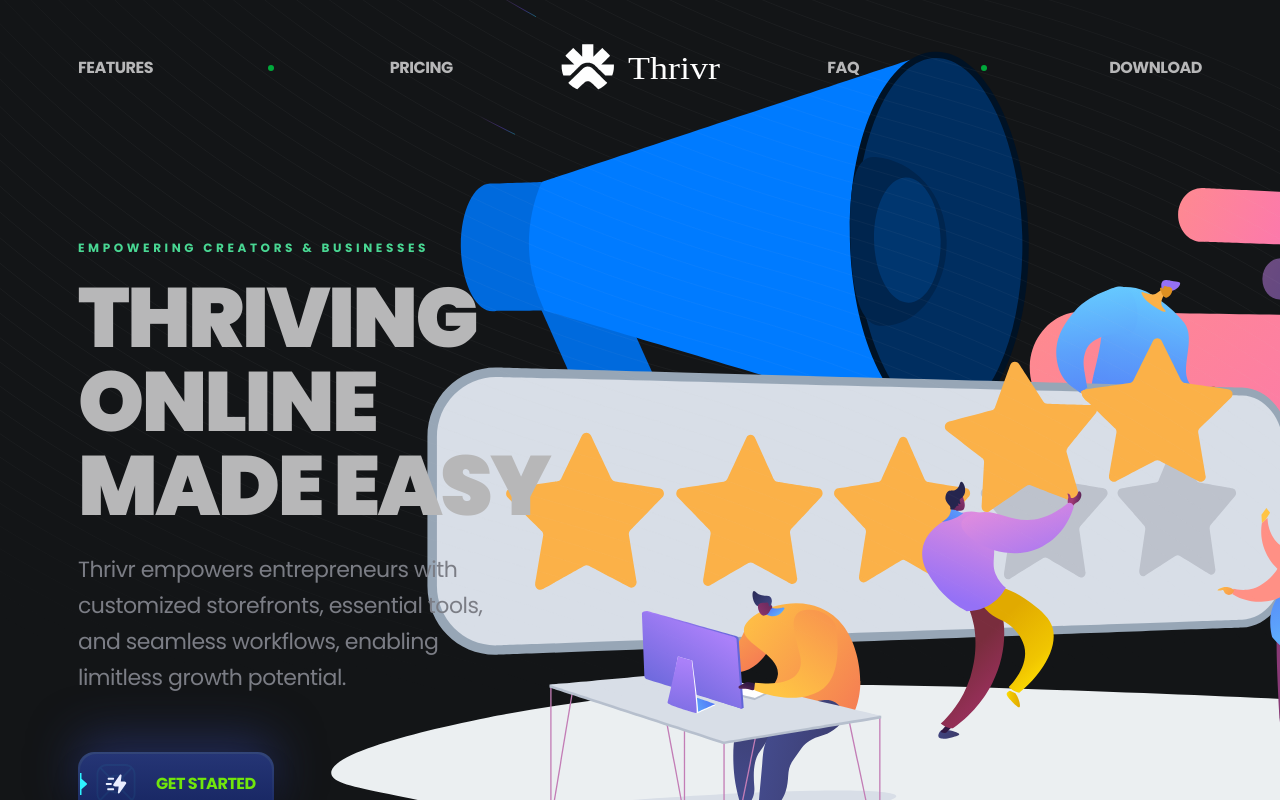
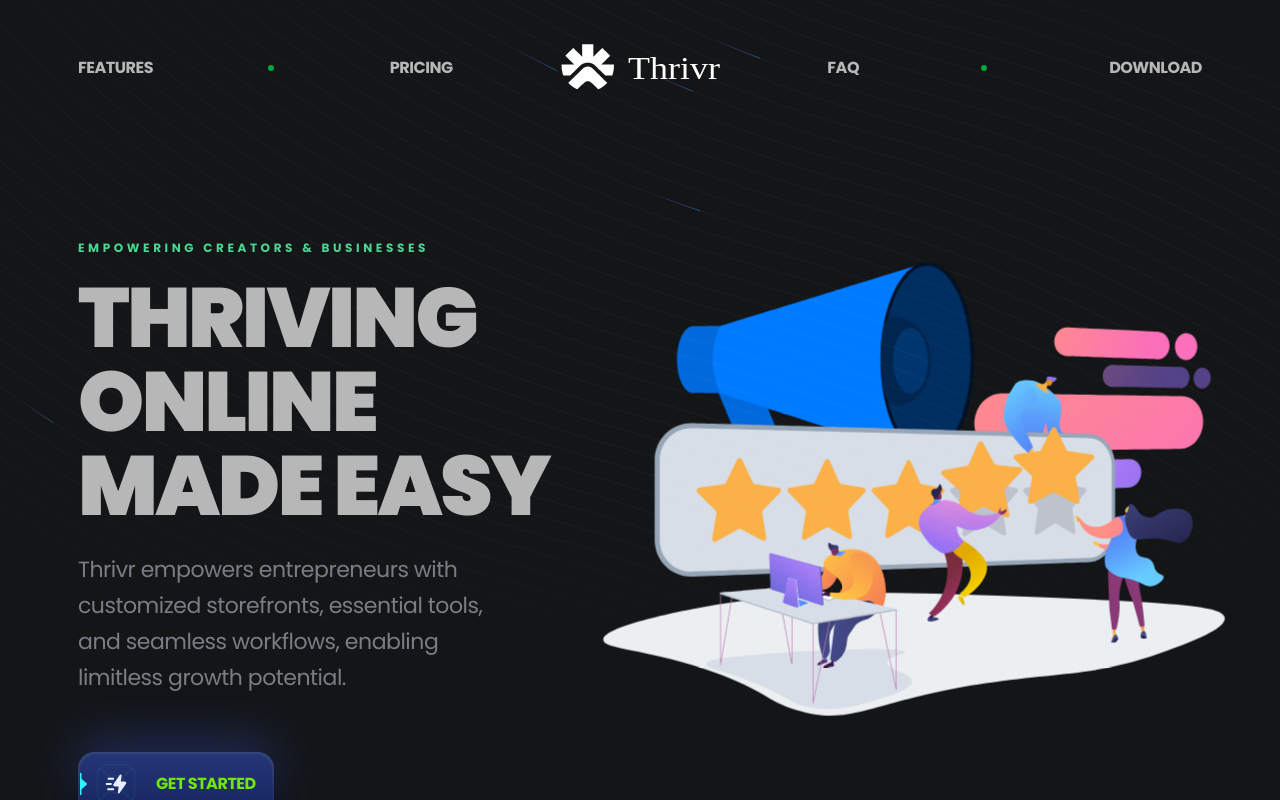
Before and after one commit to Thrivr-me/Frontend, a React (Vite) app: page / in a window 1280 px wide. Shown: the top 800 px of the page. Built offline with nearby package versions, Linux system fonts and the light colour scheme.

Commit message:
lottie react animation changes

```diff
--- a/src/components/LandingPage/Hero.jsx
+++ b/src/components/LandingPage/Hero.jsx
@@ -12,7 +12,7 @@ const Hero = () => {
   const animationRef = useRef(null);
 
   return (
-    <section className="relative pt-60 pb-40 max-lg:pt-52 max-lg:pb-36 max-md:pt-36 max-md:pb-32">
+    <section className="relative pt-60 pb-40 max-lg:pt-52 max-lg:pb-36 max-md:pt-36 max-md:pb-32 mb-[200rem]">
       <Element name="hero">
         <div className="container">
           <div className="relative z-2 max-w-512 max-lg:max-w-388">
@@ -36,7 +36,8 @@ const Hero = () => {
               className="size-1230 max-lg:h-auto"
               alt="hero"
             />*/}
-          <Lottie lottieRef={animationRef} animationData={animationData} className="size-1230 max-lg:h-auto" />
+
+          <Lottie lottieRef={animationRef} animationData={animationData} className="scale-[0.534] size-1230 max-lg:h-auto" />
           </div>
         </div>
       </Element>
--- a/src/index.css
+++ b/src/index.css
@@ -178,7 +178,7 @@
   /* END of Header */
   /* START of Hero */
   .hero-img_res {
-    @apply max-lg:-top-40 max-lg:left-[calc(50%-280px)] max-lg:w-[1160px] max-md:bottom-[-590px] max-md:left-[calc(50%-390px)] max-md:top-auto;
+    @apply max-lg:-top-40 max-lg:left-[calc(50%-280px)] max-lg:w-[1160px] max-md:bottom-[-590px] max-md:left-[calc(50%-500px)] max-md:top-auto;
   }
 
   /* END of Hero */
```
